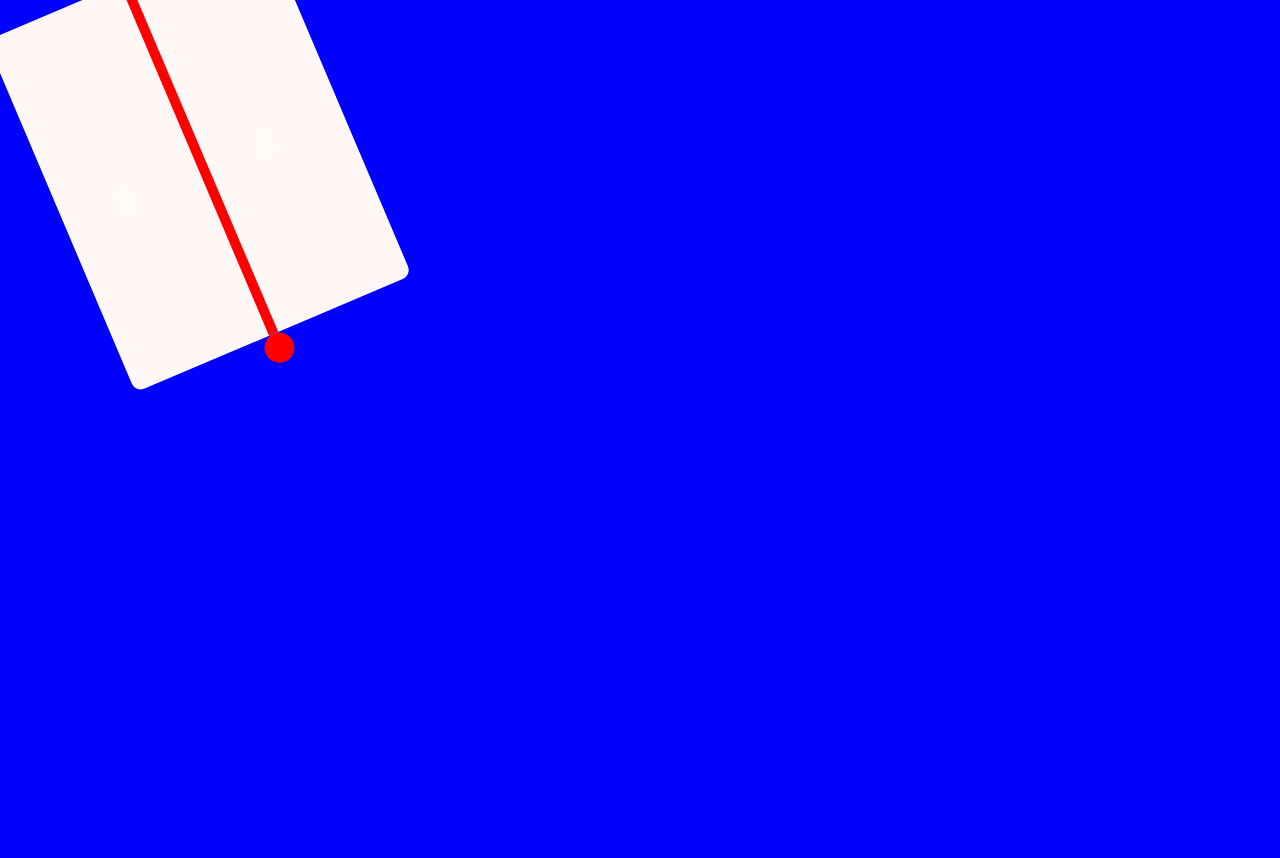
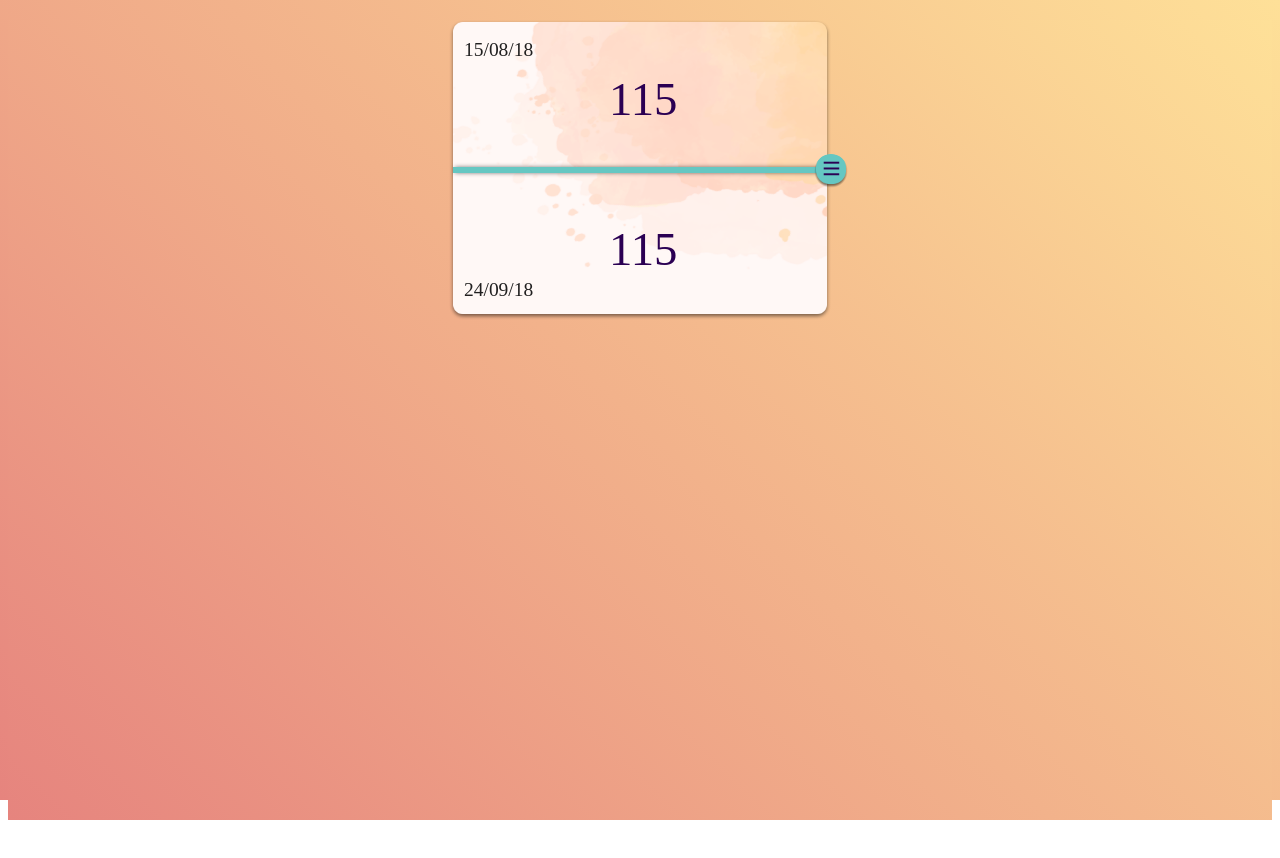
Before and after one commit to palancana/vertical-slider-component, a plain HTML site: page index2.html in a window 1280 px wide. Before the commit the page ends 800 px from the top, so only its background shows below. Drawn offline with Linux system fonts and the light colour scheme.

Commit message:
Added styles, flow and swag. Compatible with retina resolution.

```diff
--- a/index2.html
+++ b/index2.html
@@ -9,6 +9,8 @@
 <div class="slidecontainer">
     <p id="upperValue" class="upper-text"></p>
     <p id="lowerValue" class="lower-text"></p>
+    <p class="upper-date">15/08/18</p>
+    <p class="lower-date">24/09/18</p>
     <div id="circle"></div>
   <input type="range" min="0" max="230" value="115" class="slider" id="myRange">
 </div>
@@ -40,8 +42,8 @@ slider.oninput = function() {
   upper.innerHTML = initValue - this.value;
 
   // Calc changes on styles
-  upperValueMargin = (proportion * ((initValue - slider.value) / 2));
-  lowerValueMargin = (size - (proportion * (slider.value / 2)));
+  upperValueMargin = ((proportion * ((initValue - slider.value) / 2)) - 24);
+  lowerValueMargin = ((size - (proportion * (slider.value / 2))) - 24);
   circleMargin = (circleSize - (proportion * (slider.value)));
 
   // Apply changes on styles
--- a/style.css
+++ b/style.css
@@ -1,18 +1,23 @@
 * {
-    background-color: blue;
+    height: 100%;
+    background-image: linear-gradient(-136deg, #FEE098 0%, #E6847E 100%);
+    background-repeat: no-repeat;
 }
 
-  .slidecontainer {
+.body {
+    padding-top: 300px;
+}
+
+.slidecontainer {
+    margin: auto;
+    margin-top: 20px;
+    width: 50%;
     height: 300px;
     width: 382px;
-    background: #d3d3d3;
-    border-radius: 50px;
     /* Sketch styles */
-    /* Mask: */
-    background: #FFF8F6;
     border-radius: 9.74px;
-    /* Bitmap Copy: */
-    transform: rotate(67deg);
+    background-image: url('img/background@3x.png');
+    background-size: 382px 300px;
 }
 
 /* Background */
@@ -20,7 +25,7 @@
     transform-origin: 75px 75px;
     transform: rotate(-90deg);
     width: 300px;
-    height: 382px;
+    height: 385px;
     margin: 150px 0px 0px 0px;
     -webkit-appearance: none;
     background: none;
@@ -28,34 +33,66 @@
     opacity: 1;
     -webkit-transition: .2s;
     transition: opacity .9s;
+
+}
+
+.upper-date {
+    position: absolute;
+    padding-left: 15px;
+    background: transparent;
+    font-family: Montserrat-Medium;
+    font-size: 19.48px;
+    color: #212020;
+    letter-spacing: 0;
+}
+
+.lower-date {
+    position: absolute;
+    padding-left: 15px;
+    padding-top: 240px;
+    background: transparent;
+    font-family: Montserrat-Medium;
+    font-size: 19.48px;
+    color: #212020;
+    letter-spacing: 0;
 }
 
 .upper-text {
-    color: white;
+    color: red;
     position: absolute;
-    margin: 75px 0px 0px 191px;
+    margin: 52px 0px 0px 160px;
     background: none;
+    font-family: Montserrat-Bold;
+    font-size: 46.75px;
+    color: #2B0053;
+    letter-spacing: 0;
 }
 
 .lower-text {
-    color: white;
+    color: red;
     position: absolute;
-    margin: 225px 0px 0px 191px;
+    margin: 202px 0px 0px 160px;
     background: none;
+    font-family: Montserrat-Bold;
+    font-size: 46.75px;
+    color: #2B0053;
+    letter-spacing: 0;
 }
 
 #circle {
-    width: 30px;
-    height: 30px;
+    width: 34px;
+    height: 34px;
     position: absolute;
     color: transparent;
-    background: red;
-    margin-left: 382px;
-    margin-top: 135px;
+    margin-left: 365px;
+    background: transparent;
+    margin-top: 134px;
     -moz-border-radius: 50px;
     -webkit-border-radius: 50px;
     border-radius: 50px;
-    /* Cleaner, but slightly less support: use "50%" as value */
+    background-image: url('img/circle@3x.png');
+    background-size: 34px 34px;
+    z-index: 1;
 }
 
 /* .slider:hover {
@@ -66,11 +103,13 @@
 .slider::-webkit-slider-thumb {
     -webkit-appearance: none;
     appearance: none;
-    width: 10px;
-    height: 382px;
-    background: red;
+    width: 6px;
+    height: 377px;
+    background: #65C7C2;
     cursor: pointer;
+    box-shadow: 0 2px 4px 0 rgba(0,0,0,0.50);
 }
+
 
 /* .slider::-moz-range-thumb {
     width: 100px;
```
Also changed, not shown: img/background.png (added), img/background@2x.png (added), img/background@3x.png (added), img/circle.png (added), img/circle@2x.png (added), img/circle@3x.png (added).
